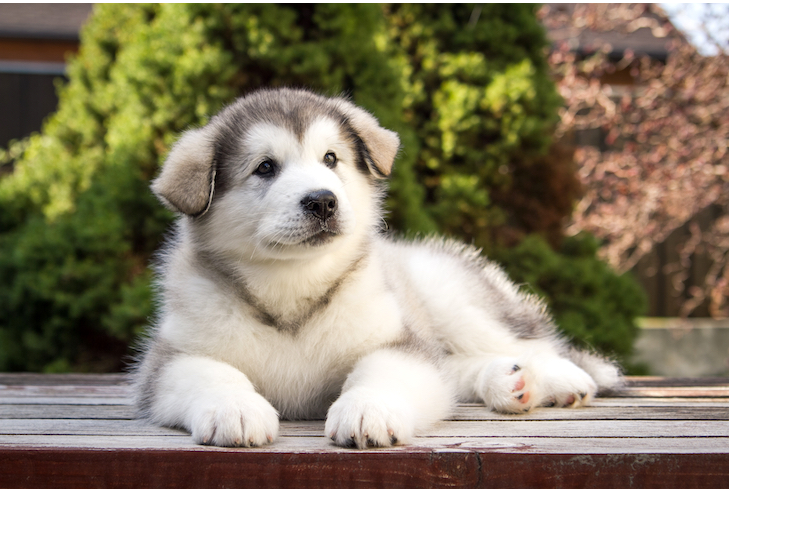
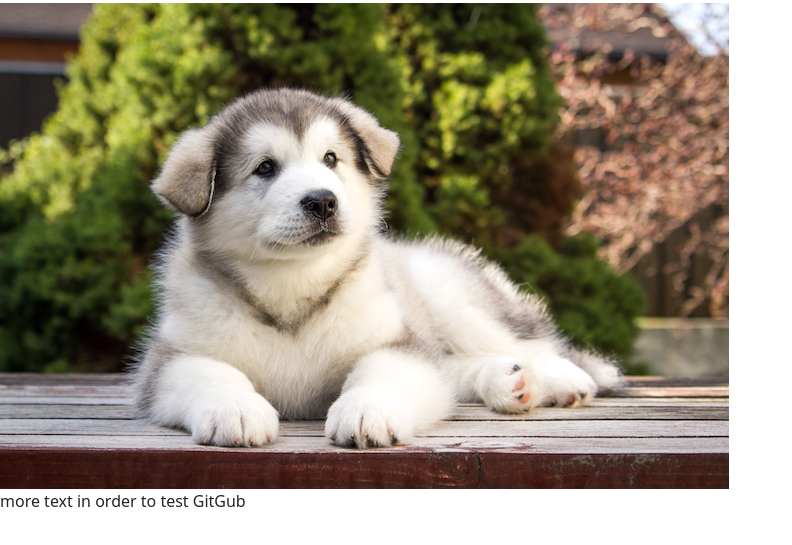
Before and after one commit to cartern10/my-first-website, a plain HTML site: page Index.html in a window 1280 px wide. Shown: the part 53-598 px from the top of the page, without its empty margins (0-792 px from the left). Drawn offline with nearby package versions, Linux system fonts and the light colour scheme.

Commit message:
added text

```diff
--- a/Index.html
+++ b/Index.html
@@ -13,6 +13,8 @@
   <body>
     <h1>This is my first public project</h1>
     <img src="pup.jpg">
+    <br>
+    more text in order to test GitGub
     <!-- Optional JavaScript; choose one of the two! -->
 
     <!-- Option 1: Bootstrap Bundle with Popper -->
```
